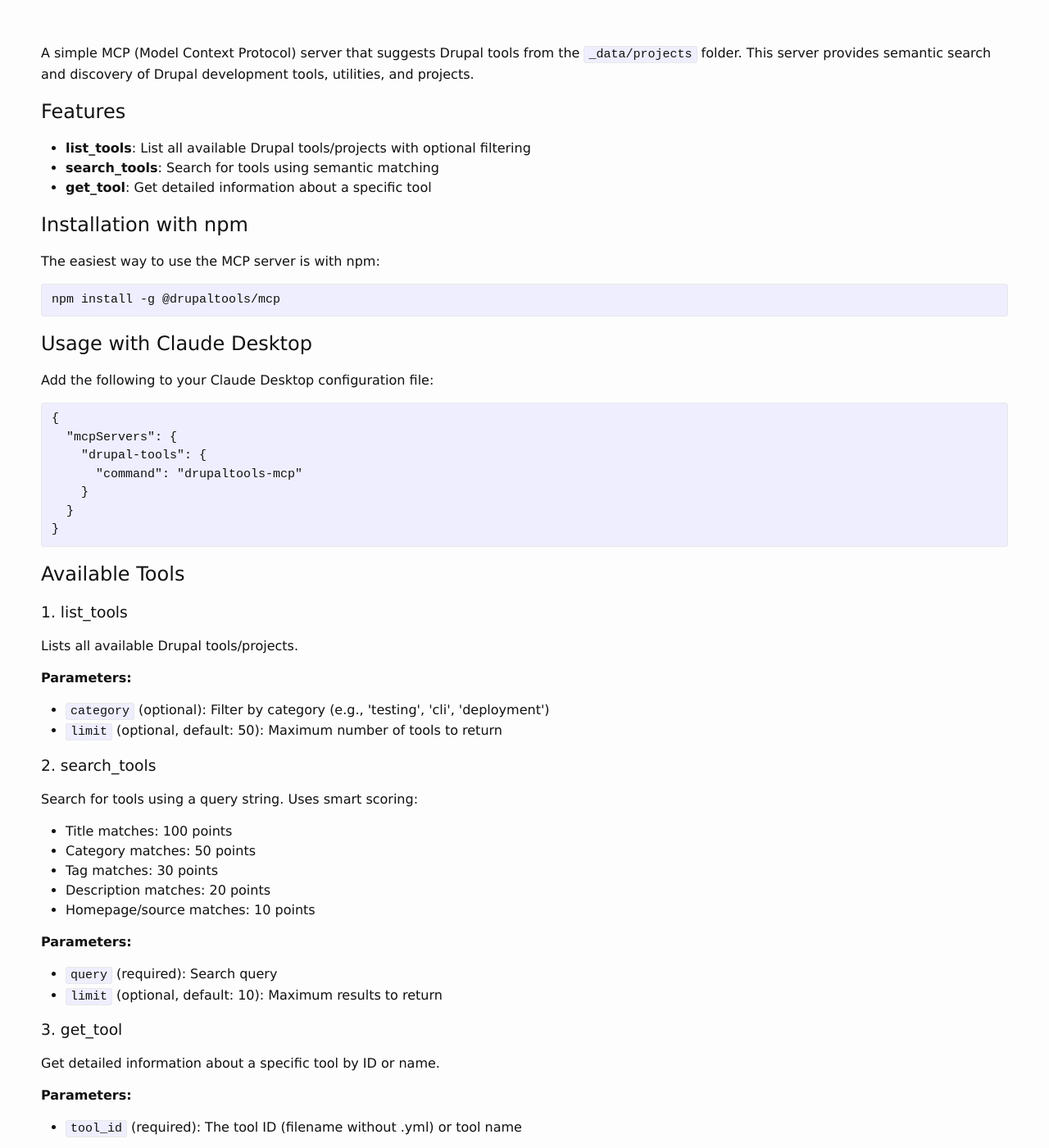
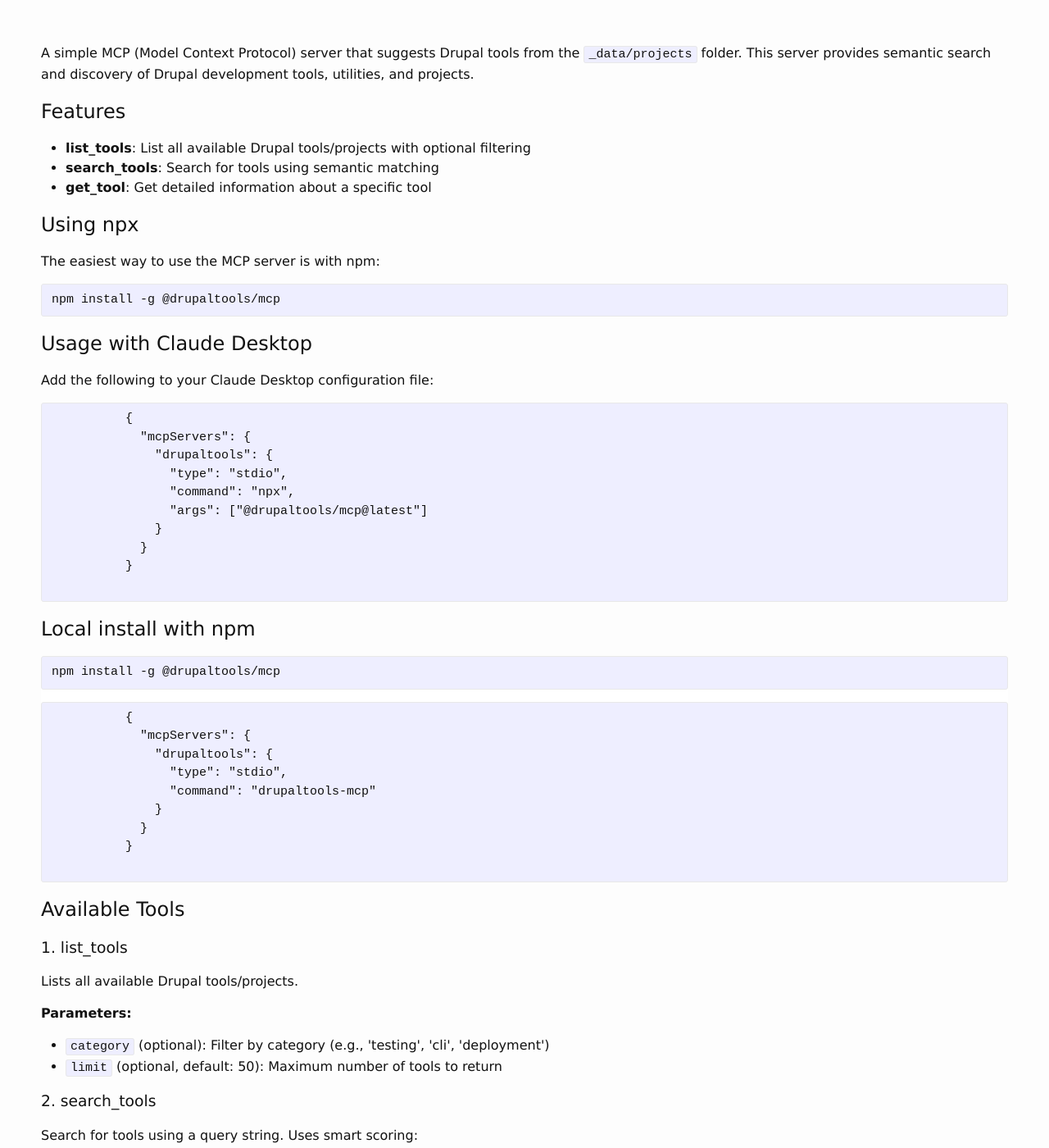
Before and after one commit to drupaltools/drupaltools.github.io, a Jekyll site: the page built from mcp-server/index.html, in a window 1280 px wide and 1400 px high, scrolled down 295 px. Shown: the whole window at 82% size. Built offline with Jekyll 4.4.1, drawn with Linux system fonts in a browser that asks for light colours; some of the changed text lies outside the part shown.

Commit message:
Update the mcp-server HTML page content

```diff
--- a/mcp-server/index.html
+++ b/mcp-server/index.html
@@ -16,7 +16,7 @@
         <li><strong>get_tool</strong>: Get detailed information about a specific tool</li>
       </ul>
 
-      <h2>Installation with npm</h2>
+      <h2>Using npx</h2>
 
       <p>The easiest way to use the MCP server is with npm:</p>
 
@@ -29,13 +29,33 @@
       <p>Add the following to your Claude Desktop configuration file:</p>
 
       <div class="highlight">
-        <pre>{
-  "mcpServers": {
-    "drupal-tools": {
-      "command": "drupaltools-mcp"
-    }
-  }
-}</pre>
+        <pre>
+          {
+            "mcpServers": {
+              "drupaltools": {
+                "type": "stdio",
+                "command": "npx",
+                "args": ["@drupaltools/mcp@latest"]
+              }
+            }
+          }
+        </pre>
+      </div>
+
+      <h2>Local install with npm</h2>
+
+      <div class="highlight">
+        <pre>npm install -g @drupaltools/mcp</pre>
+        <pre>
+          {
+            "mcpServers": {
+              "drupaltools": {
+                "type": "stdio",
+                "command": "drupaltools-mcp"
+              }
+            }
+          }
+        </pre>
       </div>
 
       <h2>Available Tools</h2>
@@ -73,6 +93,14 @@
         <li><code>tool_id</code> (required): The tool ID (filename without .yml) or tool name</li>
       </ul>
 
+      <h2>Example Usage and prompts</h2>
+      <code>
+        Show me 5 Drupal tools for testing Drupal sites
+        Search for Docker-based Drupal development tools
+        Tell me about ddev tool
+        List all CLI tools for Drupal that are deprecated
+      </code>
+
       <h2>Development</h2>
 
       <p>The server is built using the JavaScript/TypeScript MCP SDK (<code>@modelcontextprotocol/sdk</code> v1.24.3) with ES modules.</p>
@@ -80,7 +108,7 @@
       <h2>Testing</h2>
 
       <div class="highlight">
-        <pre>npx @modelcontextprotocol/inspector node mcp-server/index.js</pre>
+        <pre>npx @modelcontextprotocol/inspector drupaltools-mcp</pre>
       </div>
 
       <p>This opens a web UI where you can:</p>
```
Also changed, not shown: mcp-package/README.md (+0 -4 lines).
